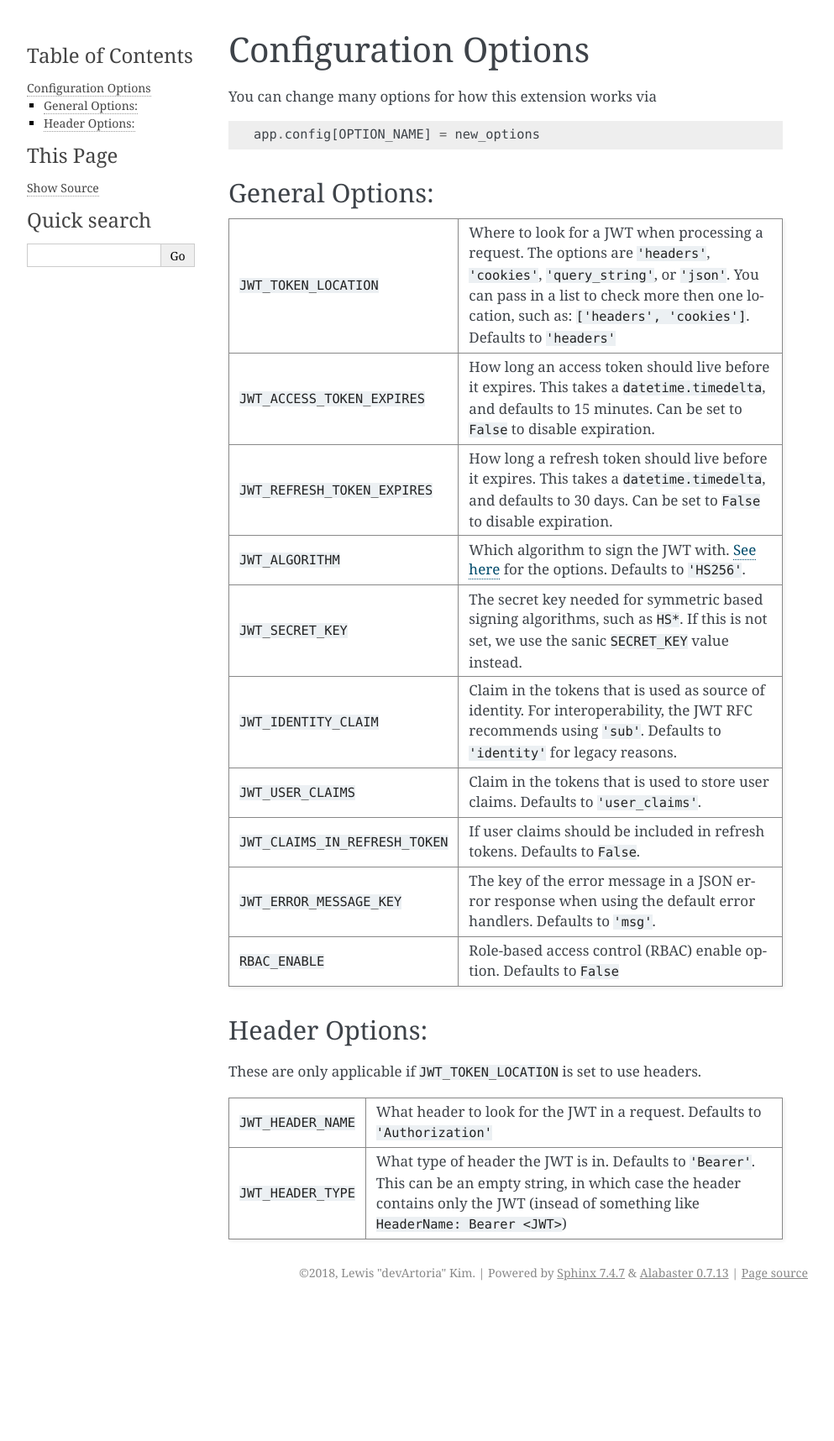
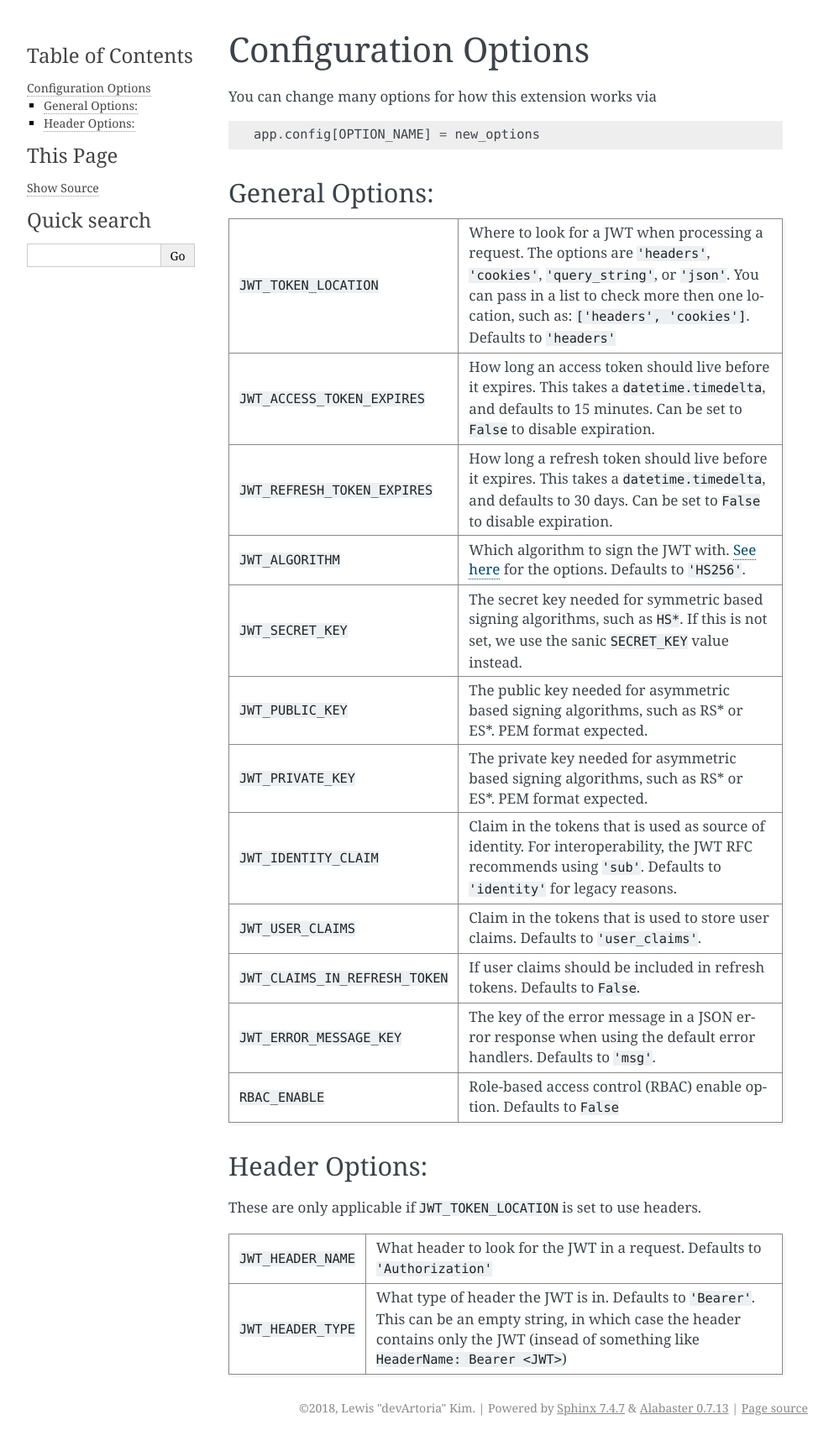
Before and after one commit to rscarrera27/Sanic-JWT-Extended, a Sphinx documentation site: the page built from docs/options.rst, in a window 1280 px wide. Shown: the whole page at 84% size, without its empty margins (148-1141 px from the left). Built offline with Sphinx 7.4.7, drawn with Linux system fonts in a browser that asks for light colours; before the commit the page ends 1555 px from its top, so only the background shows below that.

Commit message:
Update docs

```diff
--- a/docs/options.rst
+++ b/docs/options.rst
@@ -30,6 +30,10 @@ General Options:
 ``JWT_SECRET_KEY``                The secret key needed for symmetric based signing algorithms,
                                   such as ``HS*``. If this is not set, we use the
                                   sanic ``SECRET_KEY`` value instead.
+``JWT_PUBLIC_KEY``                The public key needed for asymmetric based signing algorithms,
+                                  such as RS* or ES*. PEM format expected.
+``JWT_PRIVATE_KEY``               The private key needed for asymmetric based signing algorithms,
+                                  such as RS* or ES*. PEM format expected.
 ``JWT_IDENTITY_CLAIM``            Claim in the tokens that is used as source of identity.
                                   For interoperability, the JWT RFC recommends using ``'sub'``.
                                   Defaults to ``'identity'`` for legacy reasons.
```
